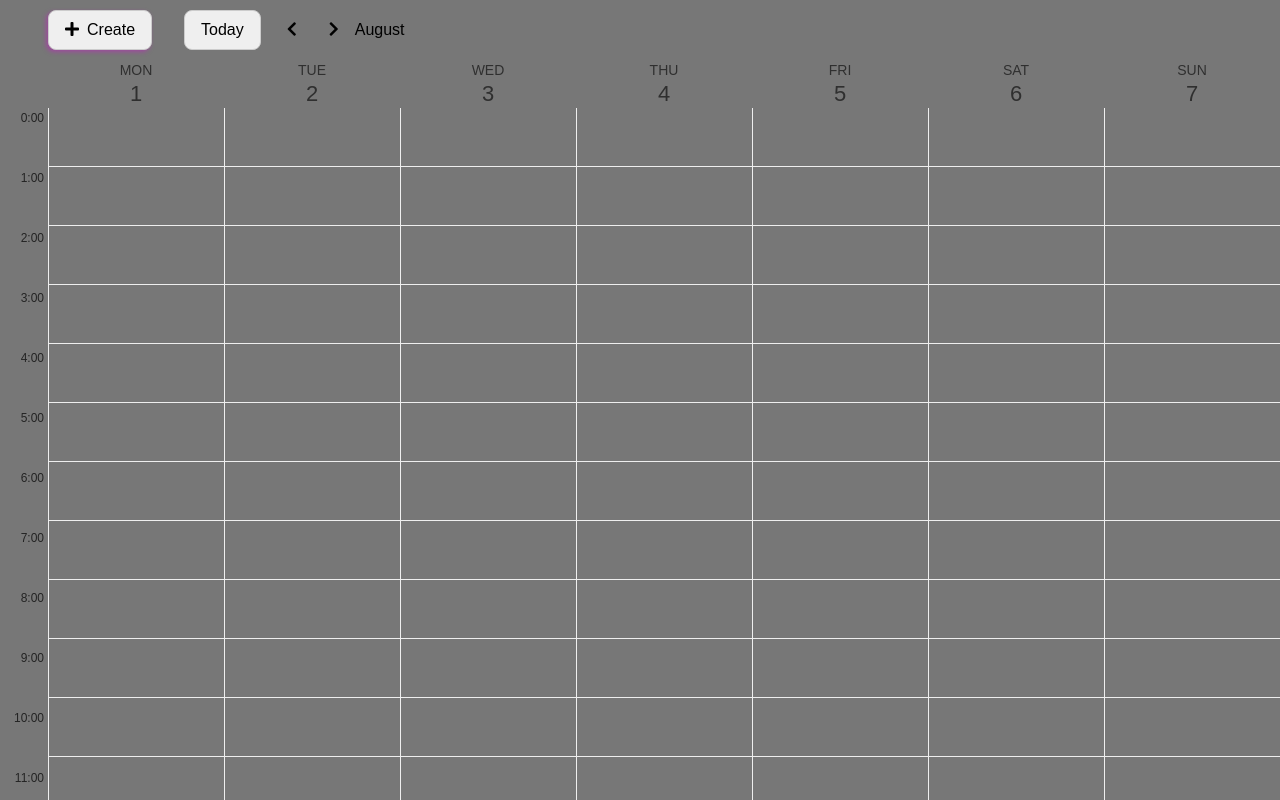
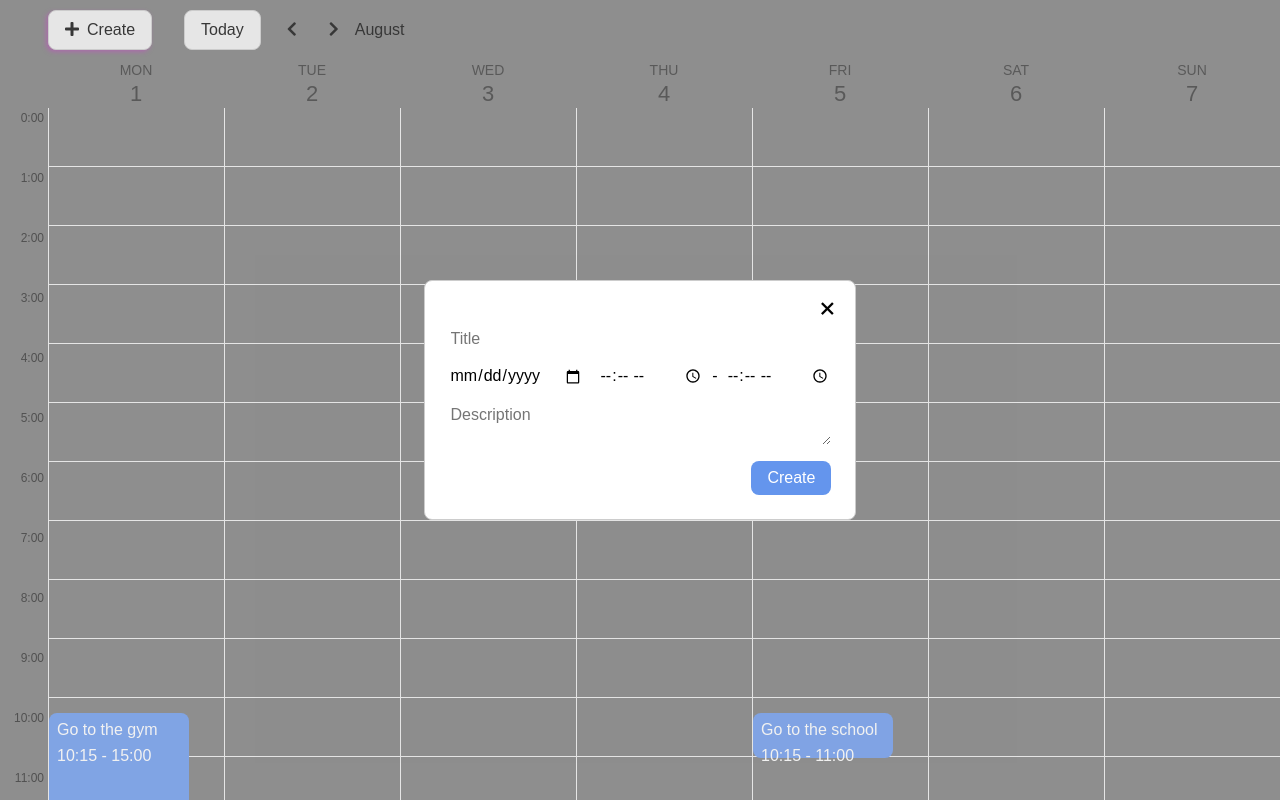
Before and after one commit to sagvel/calendar-project, a React app: page / in a window 1280 px wide. Both pictures are taken after a click on the button "Create". Built offline with nearby package versions, Linux system fonts and the light colour scheme.

Commit message:
add functional for add event and delete event

```diff
--- a/src/App.jsx
+++ b/src/App.jsx
@@ -12,12 +12,10 @@ import './common.scss';
 
 const App = () => {
   const [weekStartDate, setWeekStartDate] = useState(new Date());
+  const [isModal, setIsModal] = useState(false);
   const weekDates = generateWeekRange(getWeekStartDate(weekStartDate));
   const currentMonth = months[weekDates[0].getMonth()];
   const nextMonth = months[weekDates[weekDates.length - 1].getMonth()];
-
-  console.log(currentMonth);
-  console.log(nextMonth);
 
   const getNextWeek = () => {
     setWeekStartDate(
@@ -34,36 +32,31 @@ const App = () => {
     setWeekStartDate(new Date());
   };
 
+  const openModal = () => {
+    setIsModal(true);
+  };
+
+  const closeModal = () => {
+    setIsModal(false);
+  };
+
   return (
     <>
       <Header
         getNextWeek={getNextWeek}
         getPrevWeek={getPrevWeek}
         getCurrentWeek={getCurrentWeek}
+        openModal={openModal}
         currentMonth={currentMonth}
         nextMonth={nextMonth}
       />
-      <Calendar weekDates={weekDates} />
+      <Calendar
+        weekDates={weekDates}
+        isModal={isModal}
+        closeModal={closeModal}
+      />
     </>
   );
 };
 
-// class App extends React.Component {
-//   state = {
-//     weekStartDate: new Date(),
-//   };
-
-//   render() {
-//     const { weekStartDate } = this.state;
-//     const weekDates = generateWeekRange(getWeekStartDate(weekStartDate));
-
-//     return (
-//       <>
-//         <Header />
-//         <Calendar weekDates={weekDates} />
-//       </>
-//     );
-//   }
-// }
-
 export default App;
--- a/src/components/calendar/Calendar.jsx
+++ b/src/components/calendar/Calendar.jsx
@@ -6,43 +6,88 @@ import Sidebar from '../sidebar/Sidebar';
 import events from '../../gateway/events';
 
 import './calendar.scss';
+import Modal from '../modal/Modal';
 
-const Calendar = ({ weekDates }) => {
+const Calendar = ({ weekDates, isModal, closeModal }) => {
   const [actionEvents, setEvents] = useState(events);
-  // console.log(events);
+  const [modalData, setModalData] = useState({
+    title: '',
+    description: '',
+    date: '',
+    startTime: '',
+    endTime: '',
+  });
+
+  const createNewEvent = (title, description, date, startTime, endTime) => {
+    const actionEvent = {
+      id: Math.random(),
+      title,
+      description,
+      dateFrom: new Date(date + ', ' + startTime),
+      dateTo: new Date(date + ', ' + endTime),
+    };
+
+    return actionEvent;
+  };
+
+  // console.log(actionEvents);
+  const handleSubmit = (event) => {
+    event.preventDefault();
+    const { title, description, date, startTime, endTime } = modalData;
+    const newEvent = createNewEvent(
+      title,
+      description,
+      date,
+      startTime,
+      endTime
+    );
+
+    setEvents(actionEvents.concat(newEvent));
+    setModalData({
+      title: '',
+      description: '',
+      date: '',
+      startTime: '',
+      endTime: '',
+    });
+    closeModal();
+  };
+
+  const handleChange = (event) => {
+    const { name, value } = event.target;
+    setModalData({ ...modalData, [name]: value });
+  };
+
+  const handleDelete = (id) => {
+    setEvents(actionEvents.filter((actionEvent) => actionEvent.id !== id));
+    console.log('deleted action event id: ', id);
+  };
+
+  console.log(actionEvents);
+
   return (
     <section className="calendar">
       <Navigation weekDates={weekDates} />
       <div className="calendar__body">
         <div className="calendar__week-container">
           <Sidebar />
-          <Week weekDates={weekDates} events={actionEvents} />
+          <Week
+            weekDates={weekDates}
+            events={actionEvents}
+            handleDelete={handleDelete}
+          />
         </div>
       </div>
+      {isModal && (
+        <Modal
+          closeModal={closeModal}
+          handleSubmit={handleSubmit}
+          handleChange={handleChange}
+          modalData={modalData}
+        />
+      )}
     </section>
   );
 };
 
-// class Calendar extends React.Component {
-//   state = {
-//     events,
-//   };
-
-//   render() {
-//     const { weekDates } = this.props;
-
-//     return (
-//       <section className="calendar">
-//         <Navigation weekDates={weekDates} />
-//         <div className="calendar__body">
-//           <div className="calendar__week-container">
-//             <Sidebar />
-//             <Week weekDates={weekDates} events={this.state.events} />
-//           </div>
-//         </div>
-//       </section>
-//     );
-//   }
-// }
-
 export default Calendar;
--- a/src/components/day/Day.jsx
+++ b/src/components/day/Day.jsx
@@ -3,7 +3,7 @@ import Hour from '../hour/Hour';
 
 import './day.scss';
 
-const Day = ({ dataDay, dayEvents }) => {
+const Day = ({ dataDay, dayEvents, handleDelete }) => {
   const hours = Array(24)
     .fill()
     .map((val, index) => index);
@@ -18,7 +18,12 @@ const Day = ({ dataDay, dayEvents }) => {
         );
 
         return (
-          <Hour key={dataDay + hour} dataHour={hour} hourEvents={hourEvents} />
+          <Hour
+            key={dataDay + hour}
+            dataHour={hour}
+            hourEvents={hourEvents}
+            handleDelete={handleDelete}
+          />
         );
       })}
     </div>
--- a/src/components/event/Event.jsx
+++ b/src/components/event/Event.jsx
@@ -2,14 +2,14 @@ import React from 'react';
 
 import './event.scss';
 
-const Event = ({ height, marginTop, title, time }) => {
+const Event = ({ id, height, marginTop, title, time, handleDelete }) => {
   const eventStyle = {
     height,
     marginTop,
   };
 
   return (
-    <div style={eventStyle} className="event">
+    <div style={eventStyle} className="event" onClick={() => handleDelete(id)}>
       <div className="event__title">{title}</div>
       <div className="event__time">{time}</div>
     </div>
--- a/src/components/header/Header.jsx
+++ b/src/components/header/Header.jsx
@@ -6,12 +6,13 @@ const Header = ({
   getNextWeek,
   getPrevWeek,
   getCurrentWeek,
+  openModal,
   currentMonth,
   nextMonth,
 }) => {
   return (
     <header className="header">
-      <button className="button create-event-btn">
+      <button className="button create-event-btn" onClick={openModal}>
         <i className="fas fa-plus create-event-btn__icon"></i>Create
       </button>
       <div className="navigation">
--- a/src/components/hour/Hour.jsx
+++ b/src/components/hour/Hour.jsx
@@ -3,7 +3,7 @@ import React from 'react';
 import Event from '../event/Event';
 import { formatMins } from '../../../src/utils/dateUtils.js';
 
-const Hour = ({ dataHour, hourEvents }) => {
+const Hour = ({ dataHour, hourEvents, handleDelete }) => {
   return (
     <div className="calendar__time-slot" data-time={dataHour + 1}>
       {/* if no events in the current hour nothing will render here */}
@@ -23,6 +23,8 @@ const Hour = ({ dataHour, hourEvents }) => {
             marginTop={dateFrom.getMinutes()}
             time={`${eventStart} - ${eventEnd}`}
             title={title}
+            handleDelete={handleDelete}
+            id={id}
           />
         );
       })}
--- a/src/components/modal/Modal.jsx
+++ b/src/components/modal/Modal.jsx
@@ -1,36 +1,55 @@
-import React, { Component } from 'react';
+import React from 'react';
 
 import './modal.scss';
 
-const Modal = () => {
+const Modal = ({ closeModal, handleSubmit, handleChange, modalData }) => {
   return (
     <div className="modal overlay">
       <div className="modal__content">
         <div className="create-event">
-          <button className="create-event__close-btn">+</button>
-          <form className="event-form">
+          <button className="create-event__close-btn" onClick={closeModal}>
+            +
+          </button>
+          <form className="event-form" onSubmit={handleSubmit}>
             <input
               type="text"
               name="title"
               placeholder="Title"
               className="event-form__field"
+              value={modalData.title}
+              onChange={handleChange}
             />
             <div className="event-form__time">
-              <input type="date" name="date" className="event-form__field" />
+              <input
+                type="date"
+                name="date"
+                className="event-form__field"
+                value={modalData.date}
+                onChange={handleChange}
+              />
               <input
                 type="time"
                 name="startTime"
                 className="event-form__field"
-                onChange={this.handleChange}
+                value={modalData.startTime}
+                onChange={handleChange}
               />
               <span>-</span>
-              <input type="time" name="endTime" className="event-form__field" />
+              <input
+                type="time"
+                name="endTime"
+                className="event-form__field"
+                value={modalData.endTime}
+                onChange={handleChange}
+              />
             </div>
             <textarea
               name="description"
               placeholder="Description"
               className="event-form__field"
-            ></textarea>
+              value={modalData.description}
+              onChange={handleChange}
+            />
             <button type="submit" className="event-form__submit-btn">
               Create
             </button>
--- a/src/components/week/Week.jsx
+++ b/src/components/week/Week.jsx
@@ -3,7 +3,8 @@ import Day from '../day/Day';
 
 import './week.scss';
 
-const Week = ({ weekDates, events }) => {
+const Week = ({ weekDates, events, handleDelete }) => {
+  // console.log(events);
   return (
     <div className="calendar__week">
       {weekDates.map((dayStart) => {
@@ -21,6 +22,7 @@ const Week = ({ weekDates, events }) => {
             key={dayStart.getDate()}
             dataDay={dayStart.getDate()}
             dayEvents={dayEvents}
+            handleDelete={handleDelete}
           />
         );
       })}
--- a/src/gateway/events.js
+++ b/src/gateway/events.js
@@ -3,29 +3,29 @@ const events = [
     id: 1,
     title: 'Go to the gym',
     description: 'some text here',
-    dateFrom: new Date(2020, 8, 15, 10, 15),
-    dateTo: new Date(2020, 8, 15, 15, 0),
+    dateFrom: new Date(2022, 7, 1, 10, 15),
+    dateTo: new Date(2022, 7, 1, 15, 0),
   },
   {
     id: 2,
     title: 'Go to the school',
     description: 'hello, 2 am',
-    dateFrom: new Date(2020, 8, 16, 10, 15),
-    dateTo: new Date(2020, 8, 16, 11, 0),
+    dateFrom: new Date(2022, 7, 5, 10, 15),
+    dateTo: new Date(2022, 7, 5, 11, 0),
   },
   {
     id: 3,
     title: 'Lunch',
     description: '',
-    dateFrom: new Date(2020, 8, 17, 10, 30),
-    dateTo: new Date(2020, 8, 17, 11, 30),
+    dateFrom: new Date(2022, 7, 12, 10, 30),
+    dateTo: new Date(2022, 7, 12, 11, 30),
   },
   {
     id: 4,
     title: 'Meet friend',
     description: 'at the cafe',
-    dateFrom: new Date(2020, 8, 25, 10, 30),
-    dateTo: new Date(2020, 8, 25, 11, 0),
+    dateFrom: new Date(2022, 7, 10, 10, 30),
+    dateTo: new Date(2022, 7, 10, 11, 0),
   },
 ];
 
```
